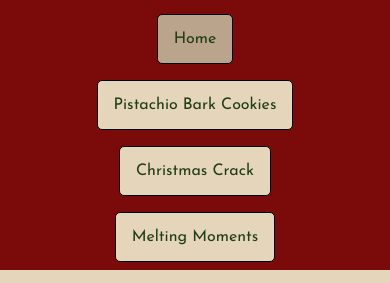
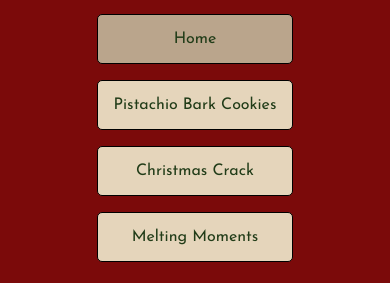
Before and after one commit to gianna-rs/final_assignment, a plain HTML site: page index.html in a window 390 px wide. Shown: the part 111-394 px from the top of the page. Drawn offline with Linux system fonts and the light colour scheme.

Commit message:
changed responsive display of nav menu

```diff
--- a/styles.css
+++ b/styles.css
@@ -35,7 +35,7 @@ header {
   align-items: center;
   background-color: var(--christmas-red);
   color: var(--christmas-beige);
-  padding: 0 2rem;
+  padding: 0 2rem 1rem 2rem;
 }
 
 nav {
@@ -191,8 +191,8 @@ footer {
 
 @media screen and (max-width: 800px) {
   nav {
-    flex-direction: column;
-    align-items: center;
+    display: grid;
+    grid-template-columns: 1fr 1fr;
   }
 
   #countdown-clock {
@@ -214,6 +214,10 @@ footer {
 }
 
 @media screen and (max-width: 400px) {
+  nav {
+    grid-template-columns: 1fr;
+  }
+
   #countdown-numbers {
     display: grid;
     grid-template-columns: 4rem 4rem;
```
